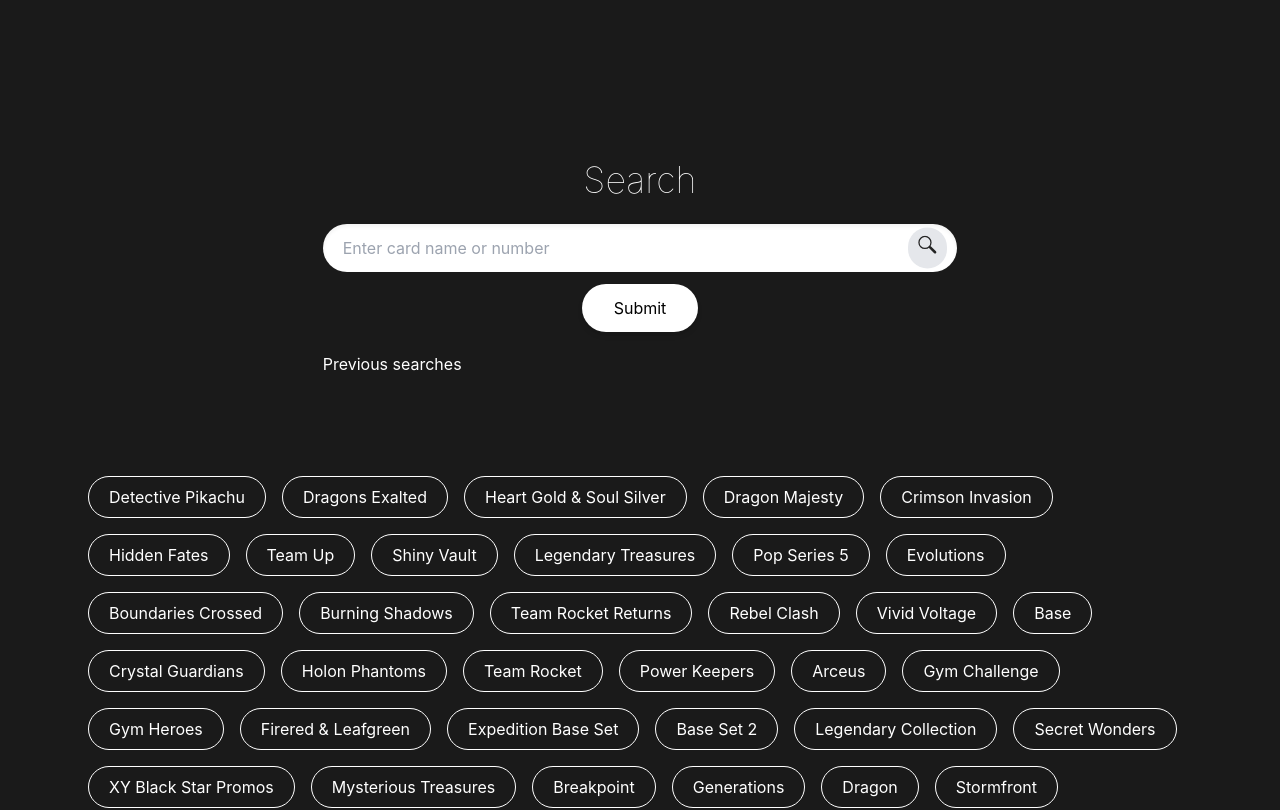
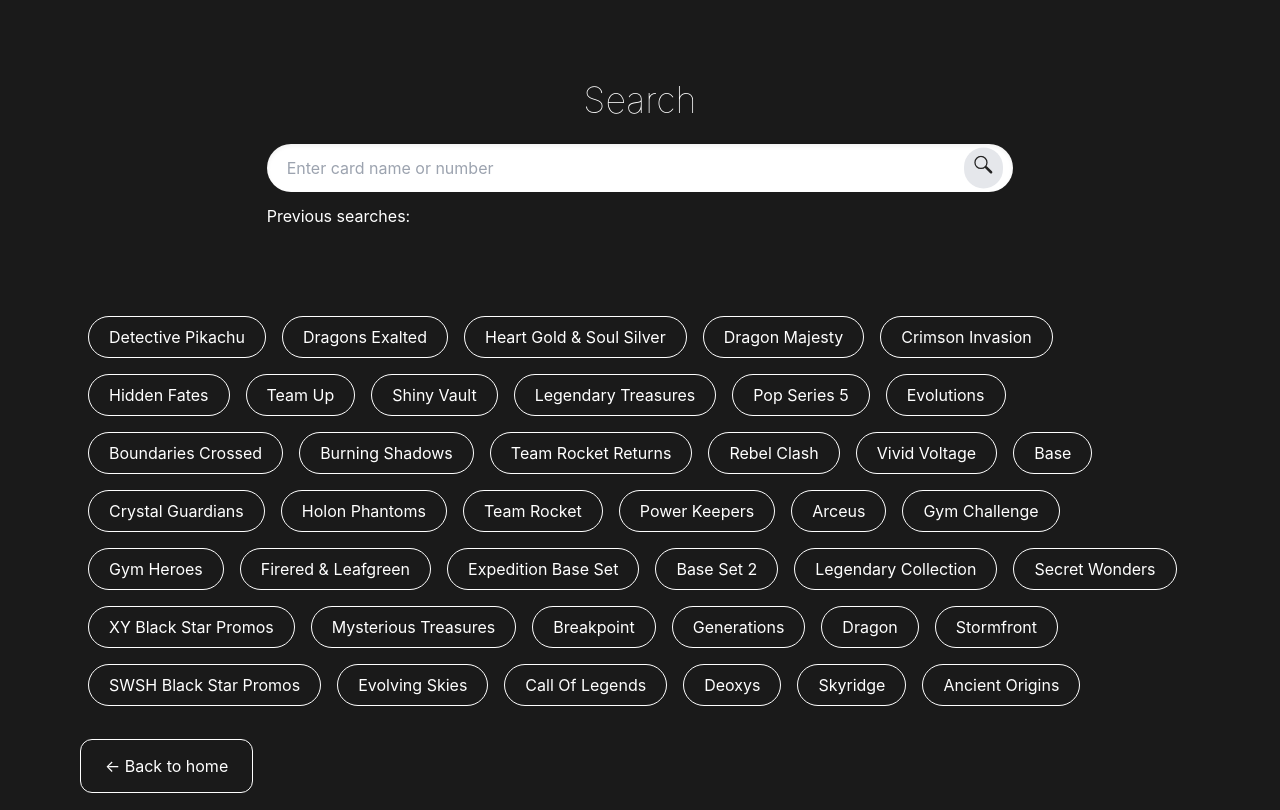
Before and after one commit to jleomorris/poke-price, a Next.js app: page /search in a window 1280 px wide. Shown: the top 810 px of the page. Built offline with nearby package versions, Linux system fonts and the light colour scheme.

Commit message:
Update styling and key error in cardSearch

```diff
--- a/components/CardSearch/index.tsx
+++ b/components/CardSearch/index.tsx
@@ -44,14 +44,12 @@ const CardSearch: React.FC<Iprops> = ({
   const renderSearchHistory = () => {
     const searchHistoryReversed = searchHistory.slice().reverse();
 
-    return searchHistoryReversed.map((item) => (
+    return searchHistoryReversed.map((item, index) => (
       <>
         <button onClick={() => setSearchTerm(item)}>
-          <p
-            className='capitalize border hover:text-blue-400  text-white hover:border-blue-400 border-white py-2 px-4 rounded-full ml-0 m-2'
-            key={item}
-          >
+          <p className='text-blue-400 mr-1' key={item}>
             {item}
+            {index !== searchHistoryReversed.length - 1 ? ',' : ''}
           </p>
         </button>
       </>
@@ -59,7 +57,7 @@ const CardSearch: React.FC<Iprops> = ({
   };
 
   return (
-    <div className='my-10 py-10 px-14 rounded-3xl relative'>
+    <div className='mb-20 relative'>
       <h1 className='text-4xl text-center mb-3 font-thin text-white'>Search</h1>
       <div className='relative'>
         <div className='magnification-icon-container absolute rounded-full p-2 bg-gray-200'>
@@ -93,12 +91,12 @@ const CardSearch: React.FC<Iprops> = ({
           onKeyUp={(e) => inputKeyHandler(e)}
         />
       </div>
-      <button
+      {/* <button
         className='py-3 px-8 bg-white shadow-md rounded-full mx-auto block'
         onClick={submitHandler}
       >
         Submit
-      </button>
+      </button> */}
       {isErrorShowing && (
         <p className='mt-5 text-red-500 font-bold text-center'>
           No results found, please try another search.
@@ -106,8 +104,10 @@ const CardSearch: React.FC<Iprops> = ({
       )}
       {searchHistory && (
         <>
-          <h2 className='mt-5 mb-3 text-white'>Previous searches</h2>
+          <p className='mr-2 text-white inline-block'>Previous searches: </p>
+          {/* <div className='inline-block'> */}
           {renderSearchHistory()}
+          {/* </div> */}
         </>
       )}
     </div>
```
